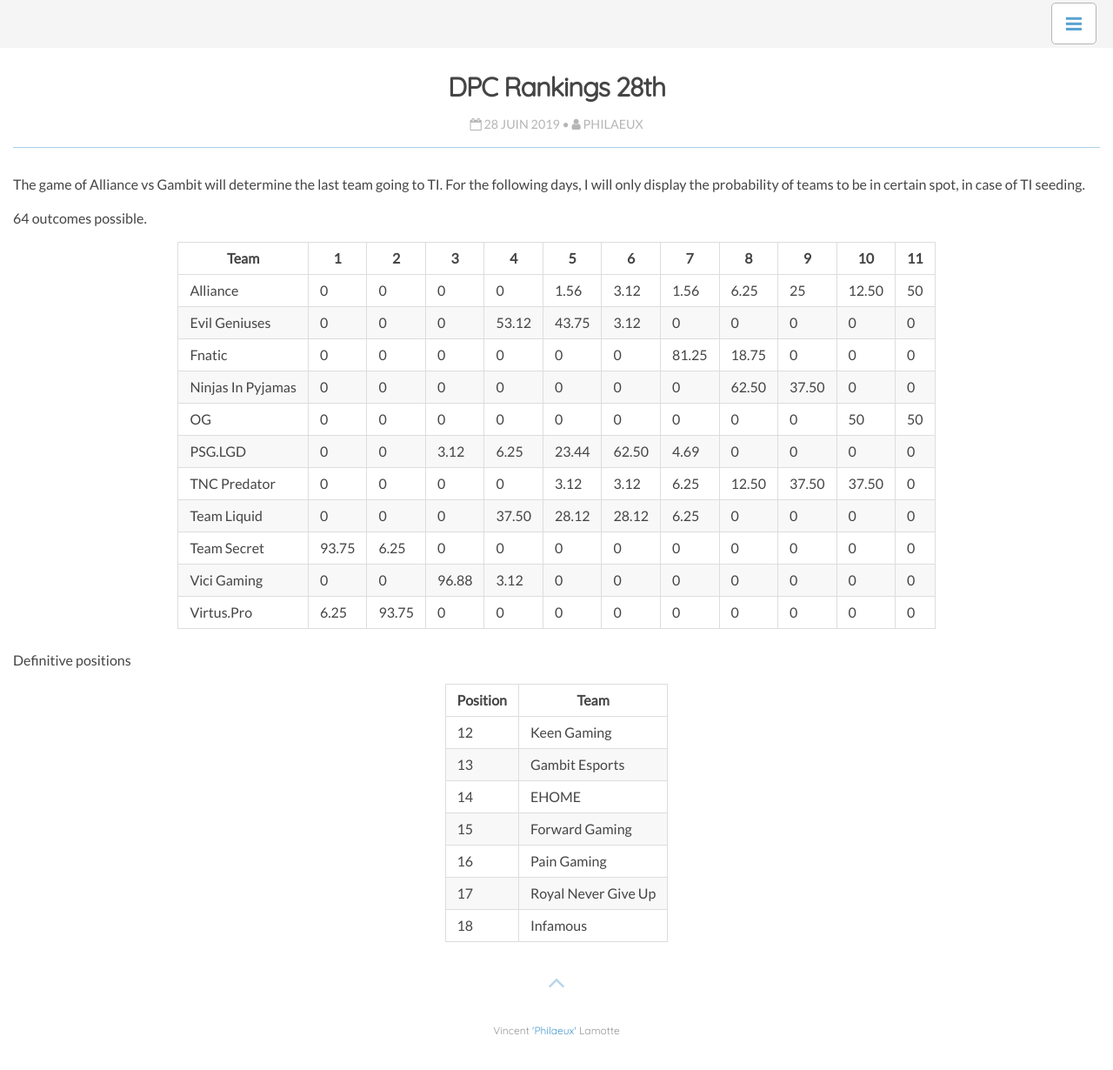
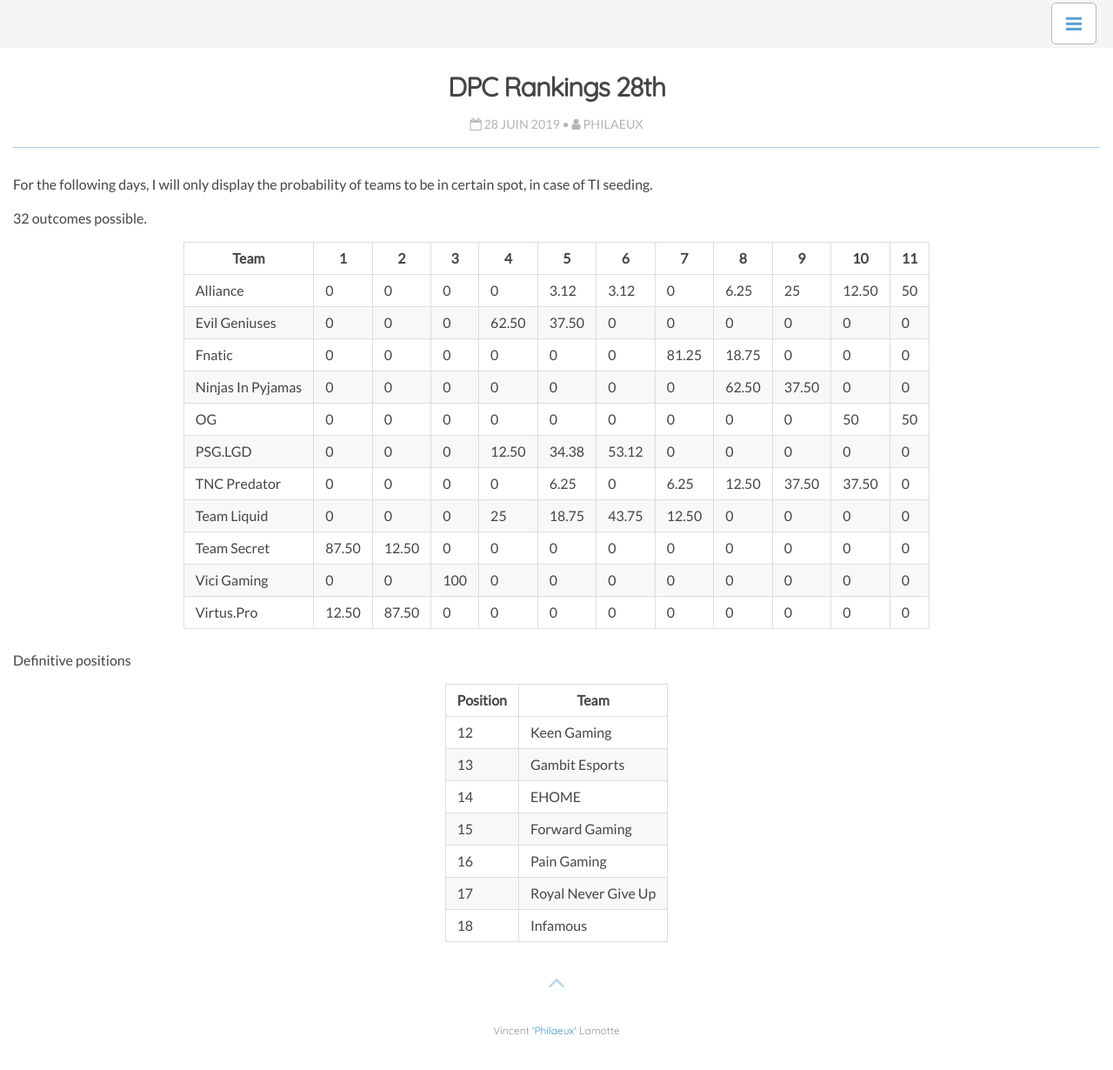
Before and after one commit to Philaeux/philaeux.github.io, a Jekyll site: the page built from _posts/2019-06-28-dpc-status.md, in a window 1280 px wide. Shown: the whole page at 87% size. Built offline with Jekyll 4.4.1, drawn with Linux system fonts in a browser that asks for light colours; nearby versions of some CDN libraries.

Commit message:
28th progression

```diff
--- a/_posts/2019-06-28-dpc-status.md
+++ b/_posts/2019-06-28-dpc-status.md
@@ -7,23 +7,23 @@
 tags: dpc computing analysis
 ---
 
-The game of Alliance vs Gambit will determine the last team going to TI. For the following days, I will only display the probability of teams to be in certain spot, in case of TI seeding.
+For the following days, I will only display the probability of teams to be in certain spot, in case of TI seeding.
 
-64 outcomes possible.
+32 outcomes possible.
 
 | Team | 1 | 2 | 3 | 4 | 5 | 6 | 7 | 8 | 9 | 10 | 11 |
 | ---- | ---- | ---- | ---- | ---- | ---- | ---- | ---- | ---- | ---- | ---- | ---- |
-| Alliance | 0 | 0 | 0 | 0 | 1.56 | 3.12 | 1.56 | 6.25 | 25 | 12.50 | 50 |
-| Evil Geniuses | 0 | 0 | 0 | 53.12 | 43.75 | 3.12 | 0 | 0 | 0 | 0 | 0 |
+| Alliance | 0 | 0 | 0 | 0 | 3.12 | 3.12 | 0 | 6.25 | 25 | 12.50 | 50 |
+| Evil Geniuses | 0 | 0 | 0 | 62.50 | 37.50 | 0 | 0 | 0 | 0 | 0 | 0 |
 | Fnatic | 0 | 0 | 0 | 0 | 0 | 0 | 81.25 | 18.75 | 0 | 0 | 0 |
 | Ninjas In Pyjamas | 0 | 0 | 0 | 0 | 0 | 0 | 0 | 62.50 | 37.50 | 0 | 0 |
 | OG | 0 | 0 | 0 | 0 | 0 | 0 | 0 | 0 | 0 | 50 | 50 |
-| PSG.LGD | 0 | 0 | 3.12 | 6.25 | 23.44 | 62.50 | 4.69 | 0 | 0 | 0 | 0 |
-| TNC Predator | 0 | 0 | 0 | 0 | 3.12 | 3.12 | 6.25 | 12.50 | 37.50 | 37.50 | 0 |
-| Team Liquid | 0 | 0 | 0 | 37.50 | 28.12 | 28.12 | 6.25 | 0 | 0 | 0 | 0 |
-| Team Secret | 93.75 | 6.25 | 0 | 0 | 0 | 0 | 0 | 0 | 0 | 0 | 0 |
-| Vici Gaming | 0 | 0 | 96.88 | 3.12 | 0 | 0 | 0 | 0 | 0 | 0 | 0 |
-| Virtus.Pro | 6.25 | 93.75 | 0 | 0 | 0 | 0 |  0 | 0 | 0 | 0 | 0 |
+| PSG.LGD | 0 | 0 | 0 | 12.50 | 34.38 | 53.12 | 0 | 0 | 0 | 0 | 0 |
+| TNC Predator | 0 | 0 | 0 | 0 | 6.25 | 0 | 6.25 | 12.50 | 37.50 | 37.50 | 0 |
+| Team Liquid | 0 | 0 | 0 | 25 | 18.75 | 43.75 | 12.50 | 0 | 0 | 0 | 0 |
+| Team Secret | 87.50 | 12.50 | 0 | 0 | 0 | 0 | 0 | 0 | 0 | 0 | 0 |
+| Vici Gaming | 0 | 0 | 100 | 0 | 0 | 0 | 0 | 0 | 0 | 0 | 0 |
+| Virtus.Pro | 12.50 | 87.50 | 0 | 0 | 0 | 0 | 0 | 0 | 0 | 0 | 0 |
 
 Definitive positions
 
```
